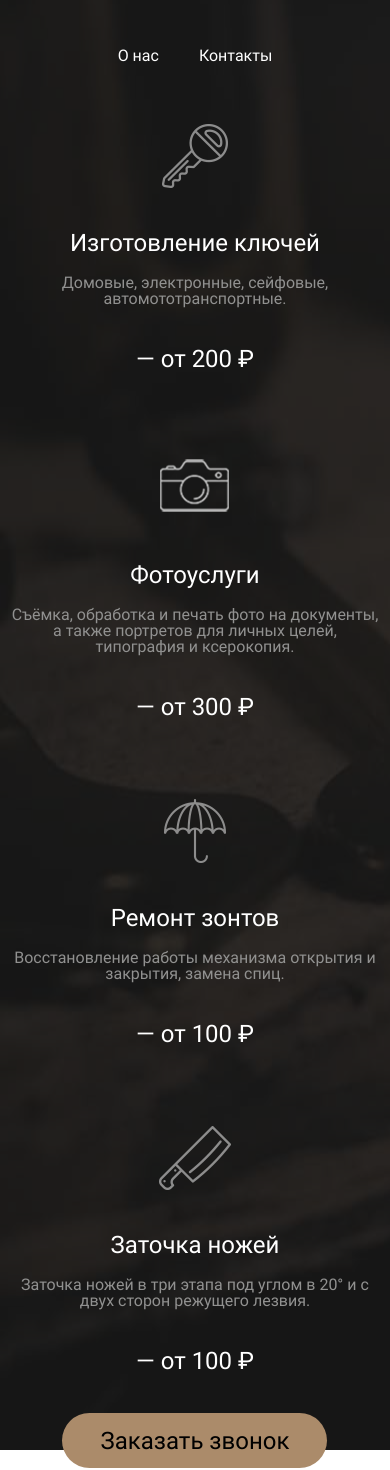
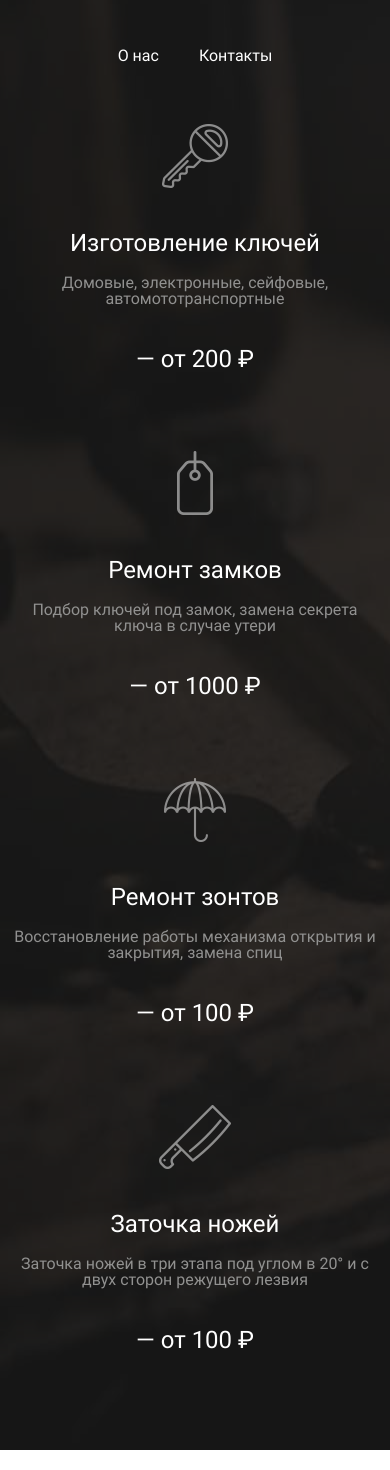
Before and after one commit to kastn23/kastn23.github.io, a plain HTML site: page index.html in a window 390 px wide. Shown: the part 150-1620 px from the top of the page. Drawn offline with Linux system fonts and the light colour scheme.

Commit message:
Update index.html

```diff
--- a/index.html
+++ b/index.html
@@ -42,13 +42,13 @@
 							<div class="address">
 								<h5><a href="#fulladress"><strong>г. Зеленоград</strong>, корп. 234А, ТК "Атак", цокольный этаж, пав. 6</a></h5>
 							</div>
-							<div class="address">
+							<!--<div class="address">
 								<h5><a href="#fulladress"><strong>г. Зеленоград</strong>, корп. 439, ТЦ "1000 мелочей", цокольный этаж, пав. 14А</a></h5>
-							</div>
+							</div>-->
 							<div class="worktime">
 								<h5><span itemprop="openingHours" datetime="Mo,Fr 10:00-19:00">пн - пт c 10:00 до 19:00, сб с 10:00 до 17:00, воскресенье - выходной</span></h5>
 							</div>
-							<!--<div class="mobile"><a href="tel:+79684399373"><span itemprop="telephone">+7 968 439-93-73</span></a></div>-->
+							<div class="mobile"><a href="tel:+79684399373"><span itemprop="telephone">+7 968 439-93-73</span></a></div>
 						</div>
 					</div>
 				</div>
@@ -70,23 +70,23 @@
 							<img class="key" src="img/keys.png" alt="Ключ">
 							<h3><strong>Изготовление ключей</strong></h3>
 							<div class="about">
-							<h5><strong>Домовые</strong>, <strong>электронные</strong>, <strong>сейфовые</strong>, <strong>автомототранспортные</strong>.</h5>
+							<h5><strong>Домовые</strong>, <strong>электронные</strong>, <strong>сейфовые</strong>, <strong>автомототранспортные</strong></h5>
 							</div>
 							<h3>— от 200 ₽</h3>
 						</div>
 						<div class="cameras">
-							<img class="camera" src="img/camera.png" alt="Камера">
-							<h3><strong>Фотоуслуги</strong></h3>
+							<img class="camera" src="img/trinket.png" alt="Камера">
+							<h3><strong>Ремонт замков</strong></h3>
 							<div class="about">
-							<h5><strong>Съёмка</strong>, <strong>обработка</strong> и  <strong>печать</strong> <strong>фото на документы</strong>, а также <strong>портретов</strong> для личных целей, <strong>типография</strong> и <strong>ксерокопия</strong>.</h5>
+							<h5><strong>Подбор</strong> <strong>ключей</strong> <strong>под замок</strong>, <strong>замена</strong> <strong>секрета</strong> <strong>ключа</strong> в <strong>случае</strong> <strong>утери</strong></h5>
 							</div>
-							<h3>— от 300 ₽</h3>
+							<h3>— от 1000 ₽</h3>
 						</div>
 						<div class="umbrellas">
 							<img class="umbrella" src="img/umbrella.png" alt="Зонтик">
 							<h3><strong>Ремонт зонтов</strong></h3>
 							<div class="about">
-							<h5><strong>Восстановление</strong> работы <strong>механизма</strong> открытия и закрытия, <strong>замена спиц</strong>.</h5>
+							<h5><strong>Восстановление</strong> работы <strong>механизма</strong> открытия и закрытия, <strong>замена спиц</strong></h5>
 							</div>
 							<h3>— от 100 ₽</h3>
 						</div>
@@ -94,12 +94,12 @@
 							<img class="knife" src="img/knife.png" alt="Нож">
 							<h3><strong>Заточка ножей</strong></h3>
 							<div class="about">
-							<h5><strong>Заточка ножей</strong> в три этапа <strong>под углом в 20°</strong> и <strong>с двух сторон режущего лезвия</strong>.</h5>
+							<h5><strong>Заточка ножей</strong> в три этапа <strong>под углом в 20°</strong> и <strong>с двух сторон режущего лезвия</strong></h5>
 							</div>
 							<h3>— от 100 ₽</h3>
 						</div>
 					</div>
-					<button class="takephone open-popup-link" id="inline-popups" href="#popup" data-effect="mfp-move-from-top">Заказать звонок</button>
+					<!--<button class="takephone open-popup-link" id="inline-popups" href="#popup" data-effect="mfp-move-from-top">Заказать звонок</button>-->
 					<!-- Popup itself -->
 					<div id="popup" class="white-popup mfp-with-anim mfp-hide">
 					  <form class="form-group" id="send_form" onsubmit="sendForm(); return false;">
@@ -132,10 +132,8 @@
 					<p><span itemprop="description"><strong>Богатый опыт</strong> и <strong>современное оборудование</strong> позволяет оказать услугу <strong>с гарантией</strong> <strong>в течении 10 минут</strong>.</span></p>
 					<br>
 					<p><span itemprop="description">Мастерская предоставляет услуги по <strong>изготовлению и восстановлению ключей</strong> <strong>для различных типов замков</strong>. Можно <strong>заказать ключи</strong> для <strong>квартир</strong>, <strong>домов</strong>, <strong>автомобилей</strong> и <strong>других видов техники</strong>, а также <strong>для замков с кодовым или электронным управлением</strong>. Возможно <strong>изготовление реечных ключей</strong> <strong>под заказ</strong></span>.</p>
-					<!-- <br>
-					<p><span itemprop="description">В наличии <strong>российские</strong> и <strong>иностранные</strong> <strong>заготовки</strong> <strong>для домашних замков</strong> и <strong>сейфа</strong>, <strong>ключи для домофонов</strong>, а также для <strong>автомобилей</strong> и <strong>мотоциклов</strong>. Возможно изготовление <strong>реечных ключей</strong> <strong>под заказ</strong></span>.</p> -->
 					<br>
-					<p><span itemprop="description">Предлагаем услуги по созданию фото для документов, которые соответствуют установленным требованиям и стандартам. Мы учитываем все ваши пожелания и предпочтения, чтобы создать идеальное фото для вашего документа. Имеется типография и ксерокопия. Можем печатать с электронных носителей.</span></p>
+					<p><span itemprop="description">В наличии <strong>российские</strong> и <strong>иностранные</strong> <strong>заготовки</strong> <strong>для домашних замков</strong> и <strong>сейфа</strong>, <strong>ключи для домофонов</strong>, а также для <strong>автомобилей</strong> и <strong>мотоциклов</strong>. Возможно изготовление <strong>реечных ключей</strong> <strong>под заказ</strong></span>.</p>
 					<br>
 					<p><span itemprop="description"></span></p>
 					<p><span itemprop="description">Мы также предоставляем услуги по ремонту зонтов, включая замену спиц, ручек, ткани и других деталей зонта, чтобы зонт служил вам долго и надежно.</p>
@@ -156,7 +154,7 @@
 		<div class="wrapper">
 			<a id="fulladress" title="контакты" rel="nofollow"></a>
 			<div class="find" itemprop="address" itemscope itemtype="http://schema.org/PostalAddress">
-				<h2>Филиал во 2-м микрорайоне</h2>
+				<h2>Контакты</h2>
 				<div class="category"><h5>Адрес:</h5></div>
 				<div class="adr"><h4><span itemprop="streetAddress">г. Зеленоград, корп. 234А, ТК "Атак", <br> цокольный этаж, пав. 6</span></h4></div>
 				<div class="category"><h5>Режим работы:</h5></div>
@@ -172,7 +170,7 @@
 			</div>
 		</div>
 	</section>
-	<section class="fulladress">
+	<!--<section class="fulladress">
 		<div class="map">
 			<script type="text/javascript" charset="utf-8" async src="https://api-maps.yandex.ru/services/constructor/1.0/js/?um=constructor%3A69105fdaa69736f8f925040d3b180ce503329de541a0d0a1135e9862c6332dfa&amp;width=100%&amp;height=100%&amp;lang=ru_RU&amp;scroll=true"></script>
 		</div>
@@ -193,7 +191,7 @@
 				<div class="value"><a title="почта" href="mailto:zelkey@mail.ru" rel="nofollow"><span itemprop="email">zelkey@mail.ru</span></a>
 			</div>
 		</div>
-	</section>
+	</section>-->
 	<footer>
 		<div class="wrapper">
 			<div class="down">
```
